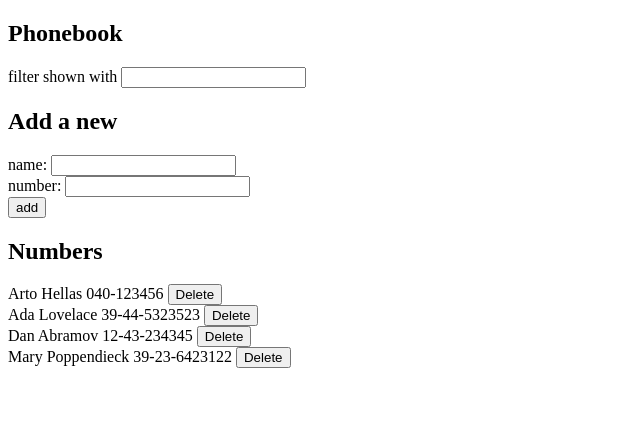
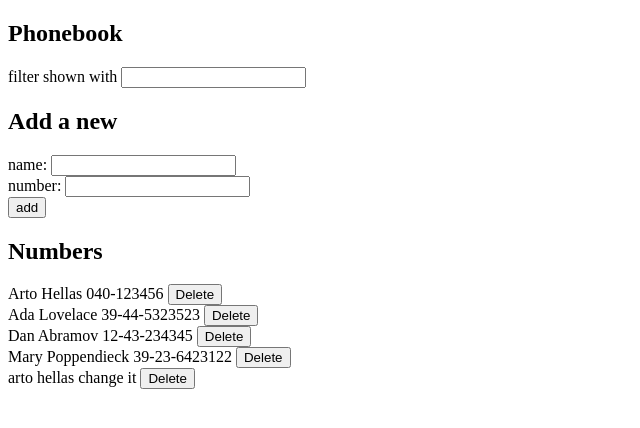
Before and after one commit to blend08/FullStackOpen, a React (Create React App) app in the folder part2/phonebook/: page / in a window 1280 px wide. Shown: the top 428 px of the page, without its empty margins (0-640 px from the left). Built offline with nearby package versions, Linux system fonts and the light colour scheme; data requests are answered from the project's data file.

Commit message:
Exercise 2.18

```diff
--- a/part2/phonebook/db.json
+++ b/part2/phonebook/db.json
@@ -19,6 +19,11 @@
       "name": "Mary Poppendieck",
       "number": "39-23-6423122",
       "id": 4
+    },
+    {
+      "name": "arto hellas",
+      "number": "change it",
+      "id": 5
     }
   ]
 }
--- a/part2/phonebook/src/App.js
+++ b/part2/phonebook/src/App.js
@@ -32,7 +32,19 @@ const App = () => {
       number: newNumber
     }
     if(persons.some(person => person.name === newName))
-      alert(`${newName} is already added to phonebook`)
+    {
+      if(window.confirm(`${newName} is already added to phonebook, replace the old number with a new one?`))
+      {
+        const person = persons.find(person => person.name === newName)
+        const changedPerson = {...person, number: newNumber}
+
+        personService
+          .update(changedPerson.id, changedPerson)
+          .then(returnedPerson => {
+            setPersons(persons.map(person => person.name !== newName ? person : returnedPerson))
+          })
+      }
+    }
     else
       {
         personService
@@ -55,6 +67,8 @@ const App = () => {
       })
     }
   }
+
+
 
   const handleNameChange = (event) => {
     setNewName(event.target.value)
--- a/part2/phonebook/src/components/Persons.js
+++ b/part2/phonebook/src/components/Persons.js
@@ -3,7 +3,7 @@ const Person = ({name, number , removeName}) => <div>{name} {number} <button onC
 const Persons = ({persons, removeName}) => {
   return(
     persons.map(person =>
-      <Person key={person.id} {...person} removeName={() => removeName(person.id , person.name)}/>
+      <Person key={person.id} {...person} removeName={() => removeName(person.id,person.name)}/>
     )
   )
 }
--- a/part2/phonebook/src/services/persons.js
+++ b/part2/phonebook/src/services/persons.js
@@ -16,5 +16,10 @@ const remove = (id) => {
     return request.then(response => response.data)
 }
 
+const update = (id, newObject) => {
+    const request = axios.put(`${baseUrl}/${id}`, newObject)
+    return request.then(response => response.data)
+}
 
-export default { getAll , create , remove }
+
+export default { getAll , create , remove , update }
```
